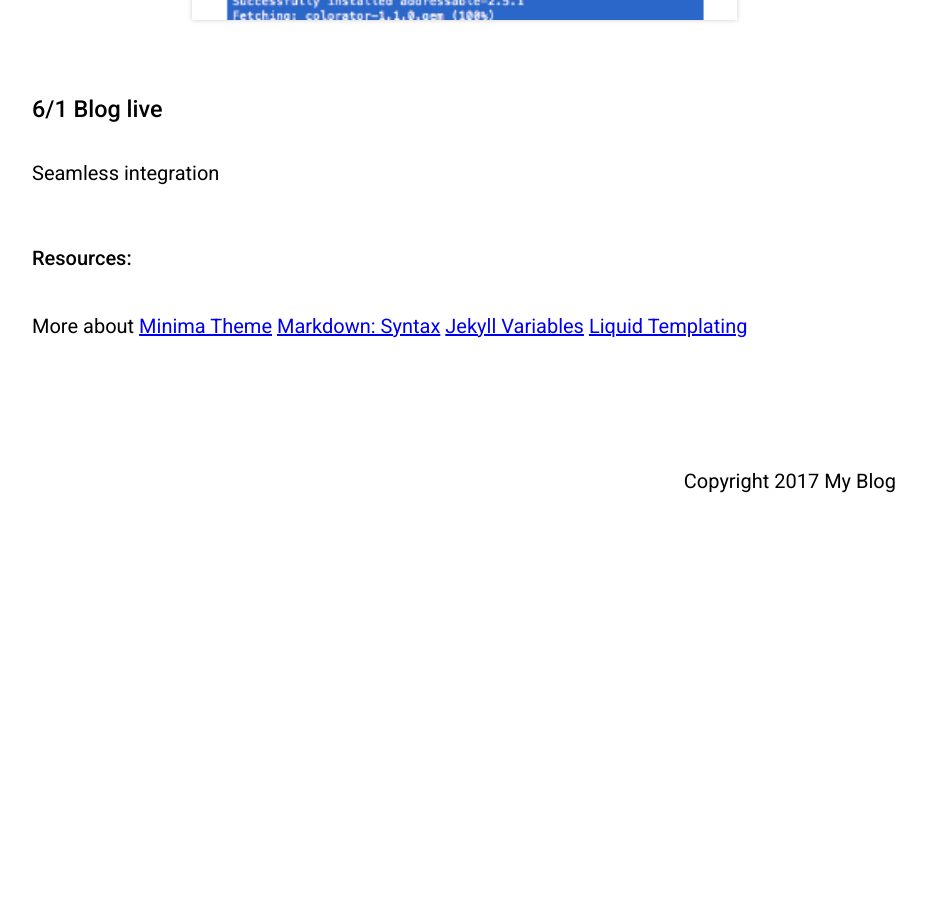
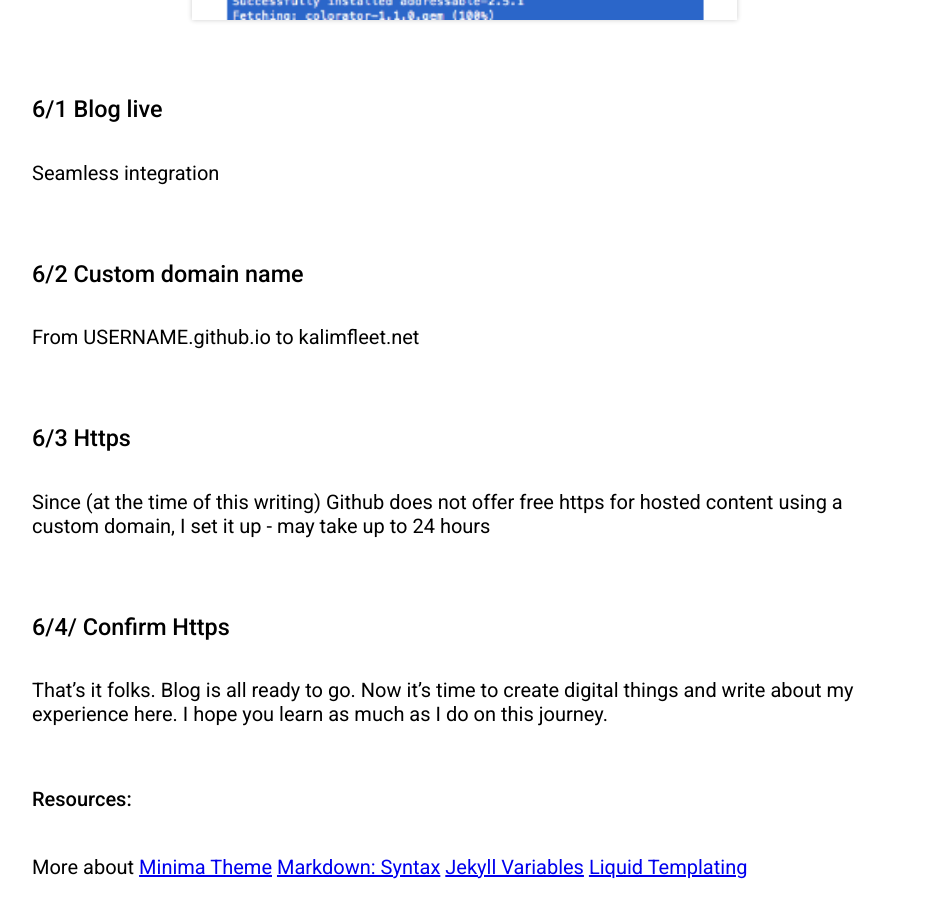
Before and after one commit to designandcode/designandcode.github.io, a Jekyll site: the page built from _posts/2017-05-29-this-blog.markdown, in a window 1280 px wide and 900 px high, scrolled down 5521 px. Shown: the whole window, without its empty margins (176-1102 px from the left). Built offline with Jekyll 4.4.1, drawn with Linux system fonts in a browser that asks for light colours; before the commit the page ends 6060 px from its top, so only the background shows below that.

Commit message:
update 'this blog' post

```diff
--- a/_posts/2017-05-29-this-blog.markdown
+++ b/_posts/2017-05-29-this-blog.markdown
@@ -8,7 +8,7 @@ permalink: /this-blog/
 Where I set up this blog using Jekyll
 
 ### Nice start!
-![Alt text]({{ '/img/a_good_start_edit.png' | prepend: site.github.url }})
+![Alt text]({{ '/img/a_good_start_edit.png' }})
 
 ### First hiccup
 ![Alt text]({{ '/img/first_hickup_edit.png' | prepend: site.github.url }})
@@ -39,6 +39,19 @@ Where I set up this blog using Jekyll
 ### 6/1 Blog live
 Seamless integration
 
+
+### 6/2 Custom domain name
+From USERNAME.github.io to kalimfleet.net
+
+
+### 6/3 Https
+Since (at the time of this writing) Github does not offer free https for hosted content
+using a custom domain, I set it up - may take up to 24 hours
+
+### 6/4/ Confirm Https
+That's it folks. Blog is all ready to go. Now it's time to create digital things and write about my experience
+here. I hope you learn as much as I do on this journey.
+
 #### Resources:
 More about [Minima Theme][minima-theme]
 [Markdown: Syntax][markdown-syntax]
```
